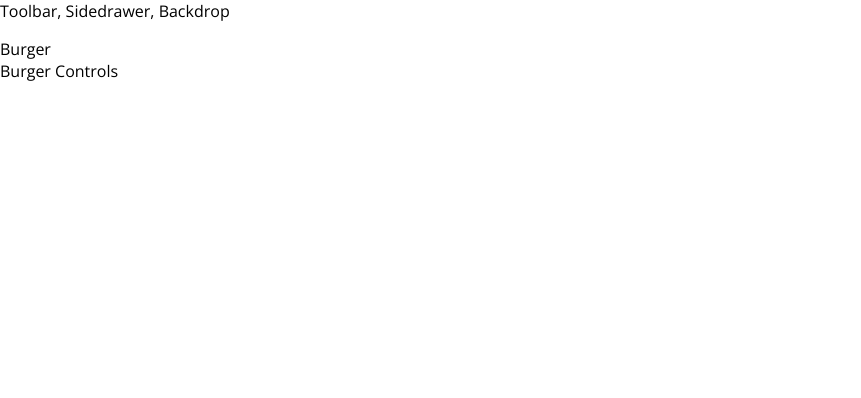
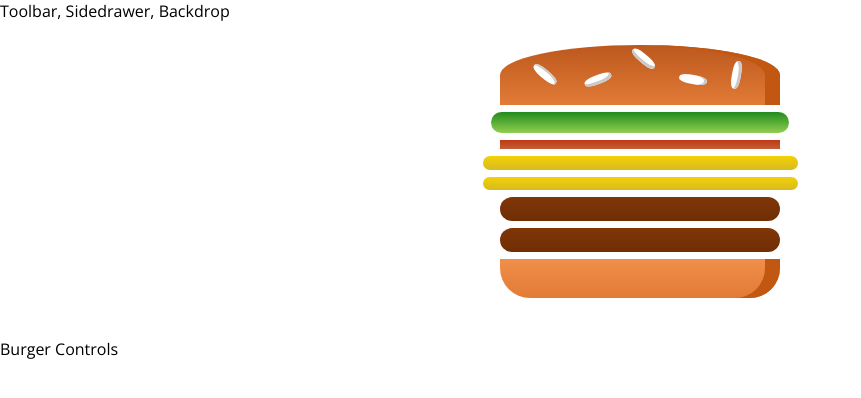
Before and after one commit to pauloesb/burger-builder, a React (Create React App) app: page / in a window 1280 px wide. Shown: the top 398 px of the page, without its empty margins (0-861 px from the left). Built offline with nearby package versions, Linux system fonts and the light colour scheme.

Commit message:
Displaying State Ingredients into a Burger

```diff
--- a/src/components/Burger/Burger.js
+++ b/src/components/Burger/Burger.js
@@ -0,0 +1,21 @@
+import React from "react";
+
+import classes from "./Burger.module.css";
+import BurgerIngredient from "./BurgerIngredient/BurgerIngredient";
+
+const burger = props => {
+  const transformedIngredients = Object.keys(props.ingredients).map(igKey => {
+    return [...Array(props.ingredients[igKey])].map((_, i) => (
+      <BurgerIngredient key={igKey + i} type={igKey} />
+    ));
+  });
+  return (
+    <div className={classes.Burger}>
+      <BurgerIngredient type="bread-top" />
+      {transformedIngredients}
+      <BurgerIngredient type="bread-bottom" />
+    </div>
+  );
+};
+
+export default burger;
--- /dev/null
+++ b/src/components/Burger/Burger.module.css
@@ -0,0 +1,30 @@
+.Burger {
+  width: 100%;
+  margin: auto;
+  height: 250px;
+  overflow: scroll;
+  text-align: center;
+  font-weight: bold;
+  font-size: 1.2rem;
+}
+
+@media (min-width: 1000px) and (min-height: 700px) {
+  .Burger {
+    width: 700px;
+    height: 600px;
+  }
+}
+
+@media (min-width: 500px) and (min-height: 401px) {
+  .Burger {
+    width: 450px;
+    height: 400px;
+  }
+}
+
+@media (min-width: 500px) and (min-height: 400px) {
+  .Burger {
+    width: 350px;
+    height: 300px;
+  }
+}
--- a/src/components/Burger/BurgerIngredient/BurgerIngredient.js
+++ b/src/components/Burger/BurgerIngredient/BurgerIngredient.js
@@ -24,6 +24,9 @@
       case "cheese":
         ingredient = <div className={classes.Cheese} />;
         break;
+      case "bacon":
+        ingredient = <div className={classes.Bacon} />;
+        break;
       case "salad":
         ingredient = <div className={classes.Salad} />;
         break;
--- a/src/containers/BurgerBuilder/BurgerBuilder.js
+++ b/src/containers/BurgerBuilder/BurgerBuilder.js
@@ -1,12 +1,22 @@
 import React, { Component } from "react";
 
 import Aux from "../../hoc/Aux";
+import Burger from "../../components/Burger/Burger";
 
 class BurgerBuilder extends Component {
+  state = {
+    ingredients: {
+      salad: 1,
+      bacon: 1,
+      cheese: 2,
+      meat: 2
+    }
+  };
+
   render() {
     return (
       <Aux>
-        <div>Burger</div>
+        <Burger ingredients={this.state.ingredients} />
         <div>Burger Controls</div>
       </Aux>
     );
```
